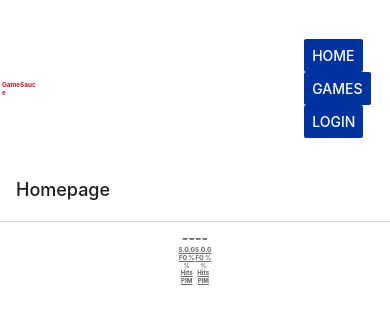
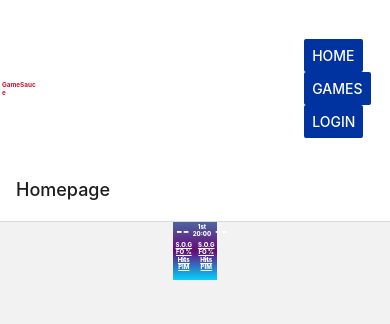
Before and after one commit to JerimiahK/gameSauceNative, a React Native app in the folder gameSauceNative/: screen /Homepage in a window 390 px wide. Shown: the top 324 px of the page. Built offline with nearby package versions, Linux system fonts and the light colour scheme; no server answers.

Commit message:
restyled the homepage background, removed unecessary stylings

```diff
--- a/gameSauceNative/components/NavTabs.js
+++ b/gameSauceNative/components/NavTabs.js
@@ -1,11 +1,6 @@
 import { View, Text, StyleSheet, Button } from "react-native";
-// import Auth from "../utils/auth";
 
 export default function NavTabs() {
-  // const logout = (event) => {
-  //   event.preventDefault();
-  //   Auth.logout();
-  // };
 
 return (
   <View style={style.navContainer}>
--- a/gameSauceNative/components/pages/Homepage.js
+++ b/gameSauceNative/components/pages/Homepage.js
@@ -1,5 +1,6 @@
 import React, { useEffect, useState } from "react";
 import { StyleSheet, Text, View, ScrollView } from "react-native";
+import { LinearGradient } from "expo-linear-gradient";
 
 export default function Homepage() {
   const url = `https://statsapi.web.nhl.com/api/v1/schedule`;
@@ -197,8 +198,8 @@ export default function Homepage() {
 
   return (
     <View style={style.currentGameBox}>
+      <LinearGradient colors={["#4c669f", "#670979", "#00d4ff"]}>
         <View style={style.currentGameHeader}>
-        <View style={style.headerRow}>
             <View style={style.headerColumn}>
               <Text style={style.headerTeam}>{awayName}</Text>
               <Text style={style.teamRecord}>
@@ -207,8 +208,8 @@ export default function Homepage() {
               <Text style={style.headerScore}>{awayScore}</Text>
             </View>
             <View style={style.period}>
-            <Text style={style.headerPeriod}>{period}</Text>
-            <Text style={style.headerTime}>{time}</Text>
+              <Text style={style.headerPeriod}>{period}1st</Text>
+              <Text style={style.headerTime}>{time}20:00</Text>
             </View>
             <View style={style.headerColumn}>
               <Text style={style.headerTeam}>{homeName}</Text>
@@ -216,7 +217,6 @@ export default function Homepage() {
                 {homeWins}-{homeLosses}-{homeTies}
               </Text>
               <Text style={style.headerScore}>{homeScore}</Text>
-          </View>
             </View>
         </View>
         {/* Stats Column */}
@@ -262,97 +262,104 @@ export default function Homepage() {
             </View>
           </View>
         </View>
+      </LinearGradient>
     </View>
   );
 }
 
 const style = StyleSheet.create({
   currentGameBox: {
-    padding: "2%",
     flex: "6",
     display: "flex",
     flexDirection: "column",
     justifyContent: "flex-start",
     alignItems: "center",
-    backgroundColor: "white",
   },
   currentGameHeader: {
     display: "flex",
-    flexDirection: "column",
-    justifyContent: "flex-start",
+    flexDirection: "row",
+    justifyContent: "space-evenly",
+    alignContent: "center",
   },
-  headerRow: {
-    display: "flex",
-    flexDirection: "row",
-    alignItems: "center",
-    width: "100%",
-  },
+  // headerRow: {
+  //   display: "flex",
+  //   flexDirection: "row",
+  //   justifyContent: "center",
+  //   width: "100%",
+  // },
   headerColumn: {
     display: "flex",
     flexDirection: "column",
     justifyContent: "space-evenly",
     alignItems: "center",
-    width: "50%",
+    width: "45%",
   },
   headerTeam: {
     fontWeight: "600",
     fontSize: "30%",
     textAlign: "center",
-    color: "#6c6d70",
+    color: "#fff",
   },
   teamRecord: {
     padding: "5% 0% 3% 0%",
-    color: "#6c6d70",
+    color: "#fff",
     fontWeight: "800"
   },
   headerScore: {
-    fontSize: "40%",
-    color: "#6c6d70",
+    fontSize: 50,
+    fontWeight: "600",
+    color: "#fff",
   },
   period: {
     paddingBottom: "1%",
-    color: "#6c6d70",
+    color: "#fff",
+    display: "flex",
+    justifyContent: "center"
   },
   headerPeriod: {
     fontWeight: "800",
     fontSize: "20%",
     margin: "0% 0% 3% 0%",
     textAlign: "center",
-    color: "#6c6d70",
+    color: "#fff",
   },
   headerTime: {
     fontWeight: "800",
     fontSize: "20%",
     textAlign: "center",
-    color: "#6c6d70",
+    color: "#fff",
   },
   statsColumn: {
+    paddingTop: "5%",
     display: "flex",
     flexDirection: "column",
     fontWeight: "700",
+    borderTopColor: "black",
+    borderTopWidth: "1%",
   },
   currentRow: {
     display: "flex",
     flexDirection: "row",
+    height: "19%"
   },
   column: {
     width: "50%",
   },
   liveStat: {
-    fontSize: "20%",
+    fontSize: "25%",
     fontWeight: "600",
     textDecorationColor: "none",
     textDecorationStyle: "none",
     textAlign: "center",
     paddingTop: "5%",
-    color: "#6c6d70",
+    color: "#fff",
     width: "100%",
   },
   staticValue: {
-    fontSize: "20%",
+    fontSize: "25%",
     fontWeight: "800",
     textDecorationLine: "underline",
-    color: "#6c6d70",
+    color: "#fff",
     textAlign: "center",
     width: "100%",
   },
--- a/gameSauceNative/package.json
+++ b/gameSauceNative/package.json
@@ -15,8 +15,11 @@
     "expo-status-bar": "~1.4.4",
     "react": "18.2.0",
     "react-native": "0.71.3",
+    "react-native-elements": "^3.4.3",
     "react-native-safe-area-context": "4.5.0",
-    "react-native-screens": "~3.20.0"
+    "react-native-screens": "~3.20.0",
+    "react-native-vector-icons": "^9.2.0",
+    "expo-linear-gradient": "~12.1.2"
   },
   "devDependencies": {
     "@babel/core": "^7.20.0"
```
Also changed, not shown: 1 other file (tests, documents, lock files or other folders). Lines whose indentation alone changed are shown as unchanged.
